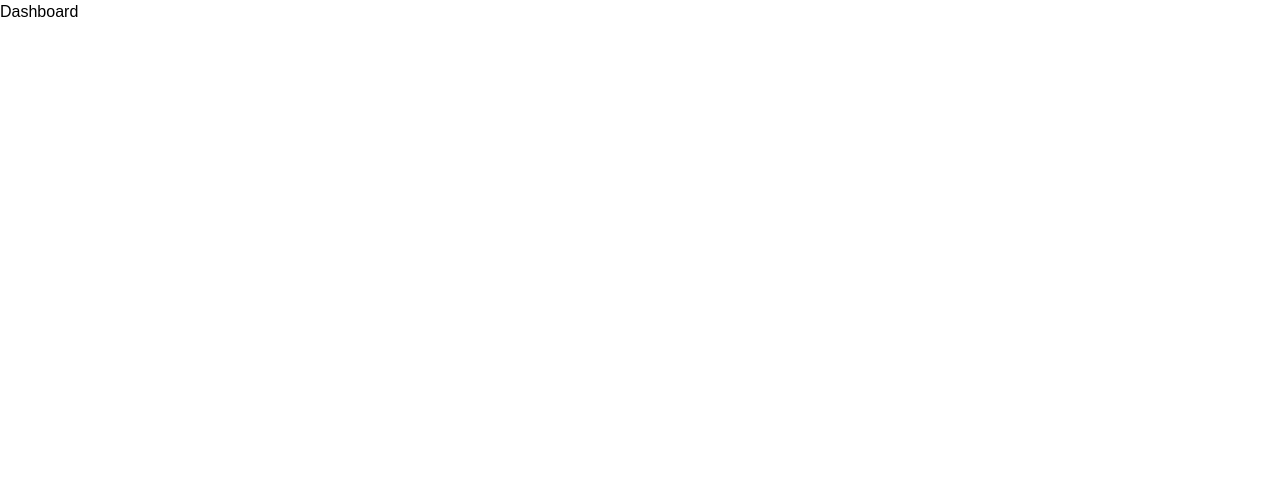
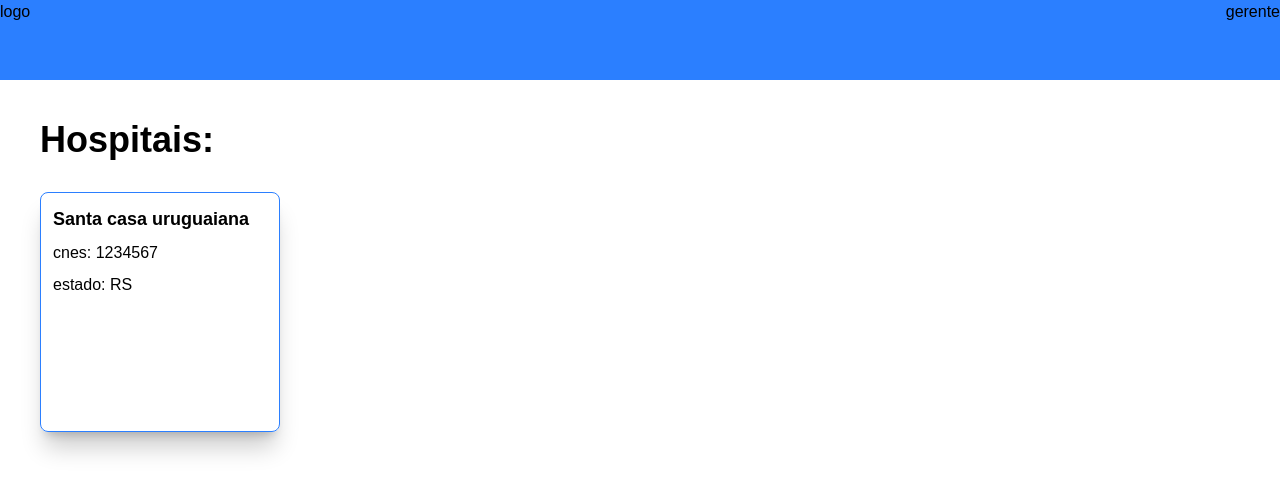
Before and after one commit to rmxvgit/susfront, a Next.js app: page /dashboard in a window 1280 px wide. Shown: the top 494 px of the page. Built offline with nearby package versions, Linux system fonts and the light colour scheme.

Commit message:
Add dashboard page with mock data
This commit adds a dashboard page with a header and a list of
hospitals using mock data. Each hospital is displayed in a card
that links to a specific hospital page.

```diff
--- a/src/app/(protected)/dashboard/page.tsx
+++ b/src/app/(protected)/dashboard/page.tsx
@@ -1,5 +1,50 @@
 "use client";
 
+import Link from "next/link";
+
 export default function Dashboard() {
-  return <>Dashboard</>;
+  return (
+    <div className="min-h-screen">
+      <header className="h-20 bg-blue-500 flex justify-between">
+        <div>logo</div>
+        <div>gerente</div>
+      </header>
+      <div className="flex flex-col p-10 gap-8">
+        <h1 className="text-4xl font-bold">Hospitais:</h1>
+        <div className="flex flex-wrap gap-4">
+          {mock_hospitals.map((data: HP_info) => make_hospital_card(data))}
+        </div>
+      </div>
+    </div>
+  );
 }
+
+interface HP_info {
+  name: string;
+  cnes: string;
+  estado: string;
+}
+
+function make_hospital_card(info: HP_info) {
+  return (
+    <Link
+      href={`/hospital/${info.cnes}`}
+      key={info.cnes}
+      className="h-60 aspect-square flex flex-col gap-2 border shadow-xl/20 border-blue-500 rounded-lg p-3"
+    >
+      <h2 className="text-lg overflow-y-scroll font-bold max-h-16">
+        {info.name}
+      </h2>
+      <p className="overflow-ellipsis">cnes: {info.cnes}</p>
+      <p className="overflow-ellipsis">estado: {info.estado}</p>
+    </Link>
+  );
+}
+
+const mock_hospitals: HP_info[] = [
+  {
+    name: "Santa casa uruguaiana",
+    estado: "RS",
+    cnes: "1234567",
+  },
+];
```
